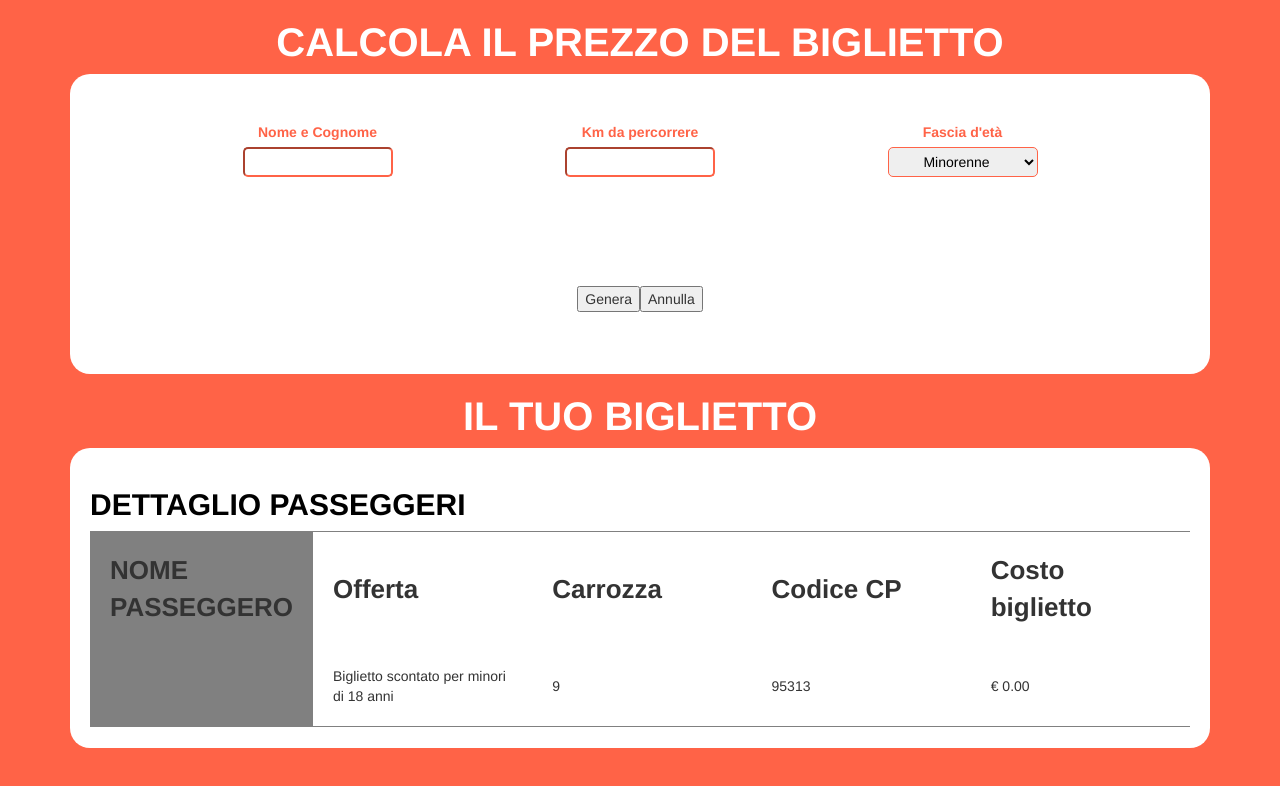
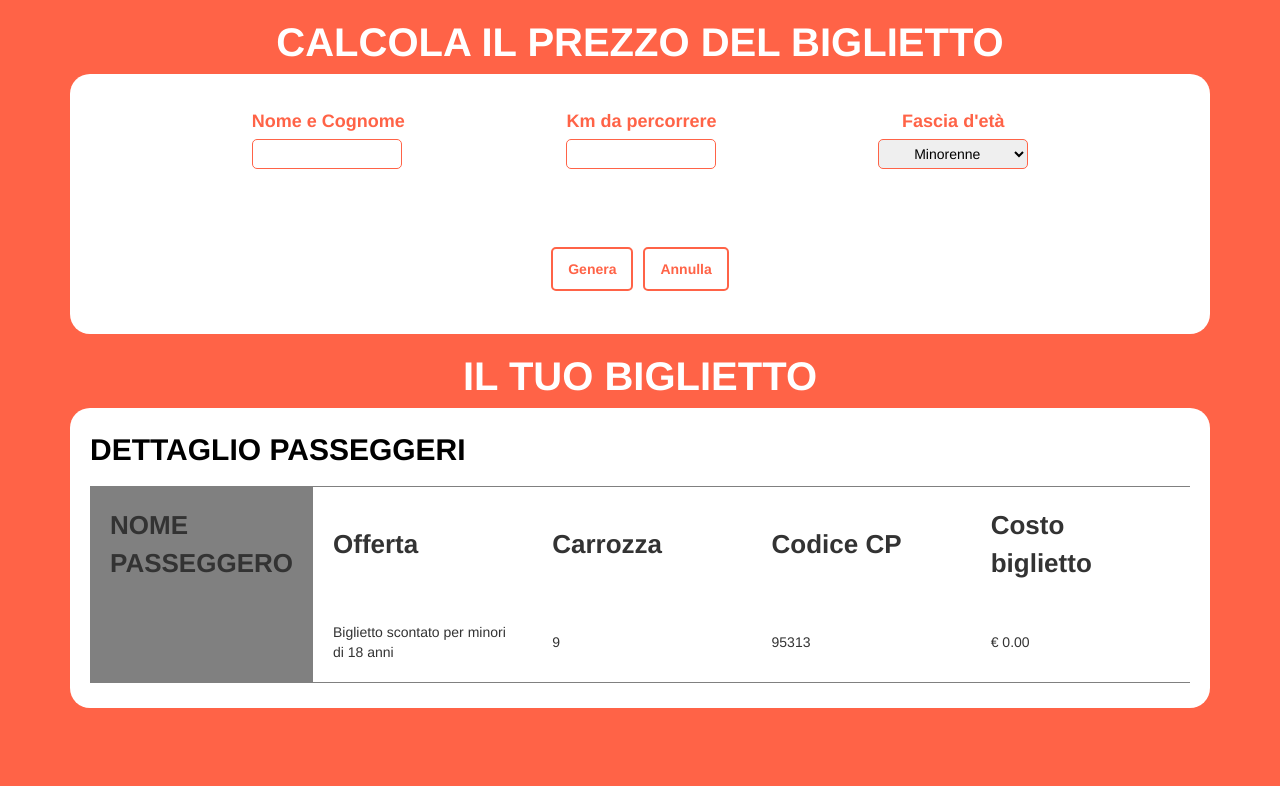
Before and after one commit to ValeriaCurseri/js-biglietto-treno-form, a plain HTML site: page index.html in a window 1280 px wide. Both pictures are taken after a click on the button "Genera". Drawn offline with nearby package versions, Linux system fonts and the light colour scheme.

Commit message:
Stilizzazione completa

```diff
--- a/css/style.css
+++ b/css/style.css
@@ -14,6 +14,8 @@ h3{
     font-weight: bold;
     font-size: 30px;
     color:#000;
+    margin-top:0;
+    margin-bottom:20px;
 }
 
 /* STRUTTURA */
@@ -21,12 +23,15 @@ h3{
 .dati {
     background-color: #fff;
     border-radius: 20px;
-    /* da cancellare */
-    height:300px;
+    padding:0 20px;
+}
+
+#calcola .dati{
+    height:260px;
 }
 
 .dati .form{
-    height:150px;
+    height:130px;
     display: flex;
     flex-direction: row;
     justify-content: space-evenly;
@@ -36,22 +41,39 @@ h3{
 
 .form label{
     display:block;
+    font-size: 18px;
 }
 
 .form input, .form select{
     height:30px;
     width: 150px;
     color:#000;
+    border:1px solid tomato;
     border-radius: 5px;
-    border-color: tomato;
 }
 
 .dati .row{
-    height:150px;
+    height:130px;
     display: flex;
     flex-direction: row;
     justify-content: center;
     align-items: center;
+}
+
+button{
+    background-color: #fff;
+    border-radius: 5px;
+    border:2px solid tomato;
+    padding: 10px 15px;
+    margin:5px;
+    color: tomato;
+    font-weight: bold;
+}
+
+button:hover{
+    background-color: tomato;
+    color: #fff;
+
 }
 
 .display-none {
@@ -63,7 +85,11 @@ h3{
 }
 
 .return{
-    padding:20px;
+    height:300px;
+    margin-bottom:50px;
+    display: flex;
+    flex-direction: column;
+    justify-content: center;
 }
 
 table{
```
Also changed, not shown: index.html (+0 -4 lines).
